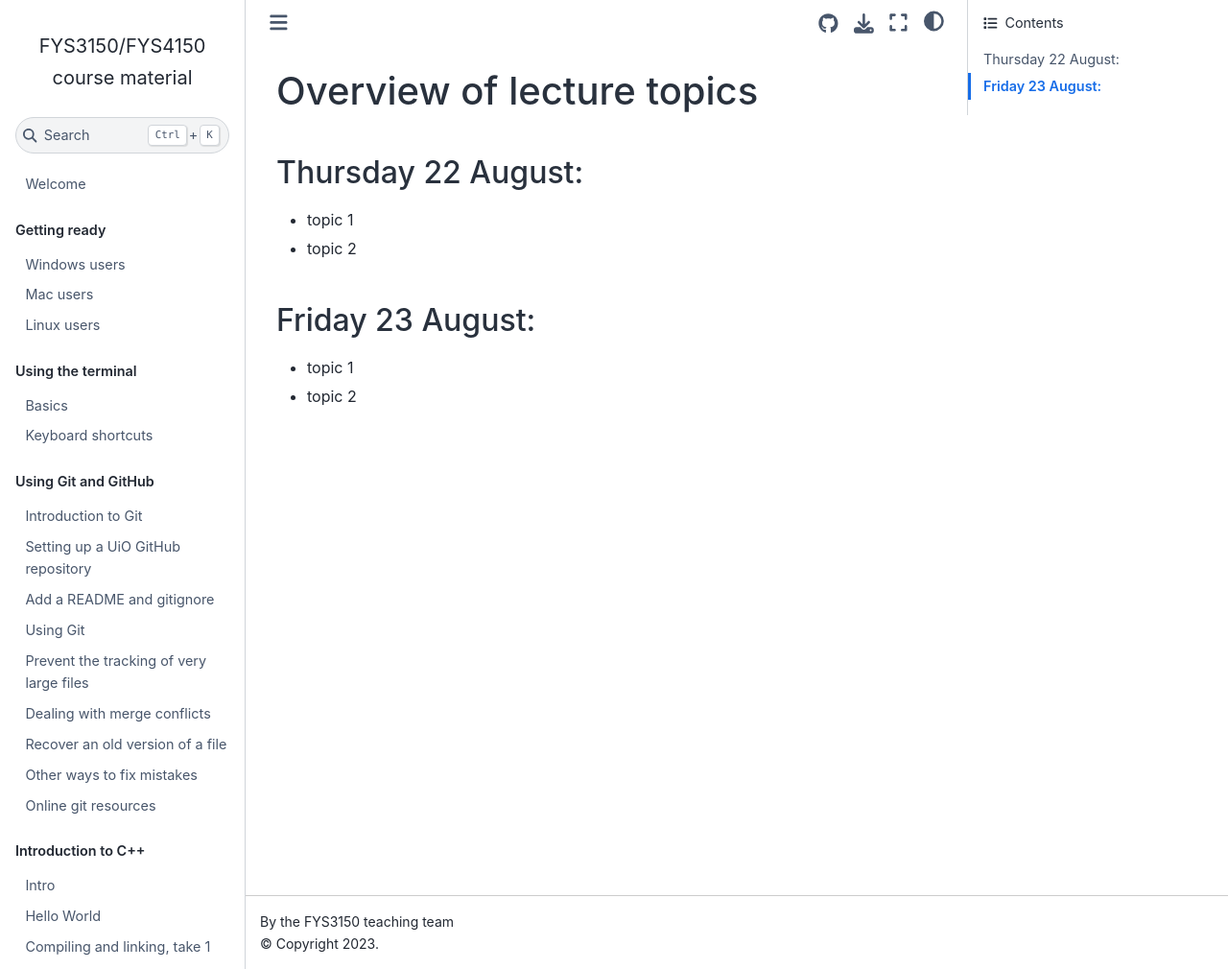
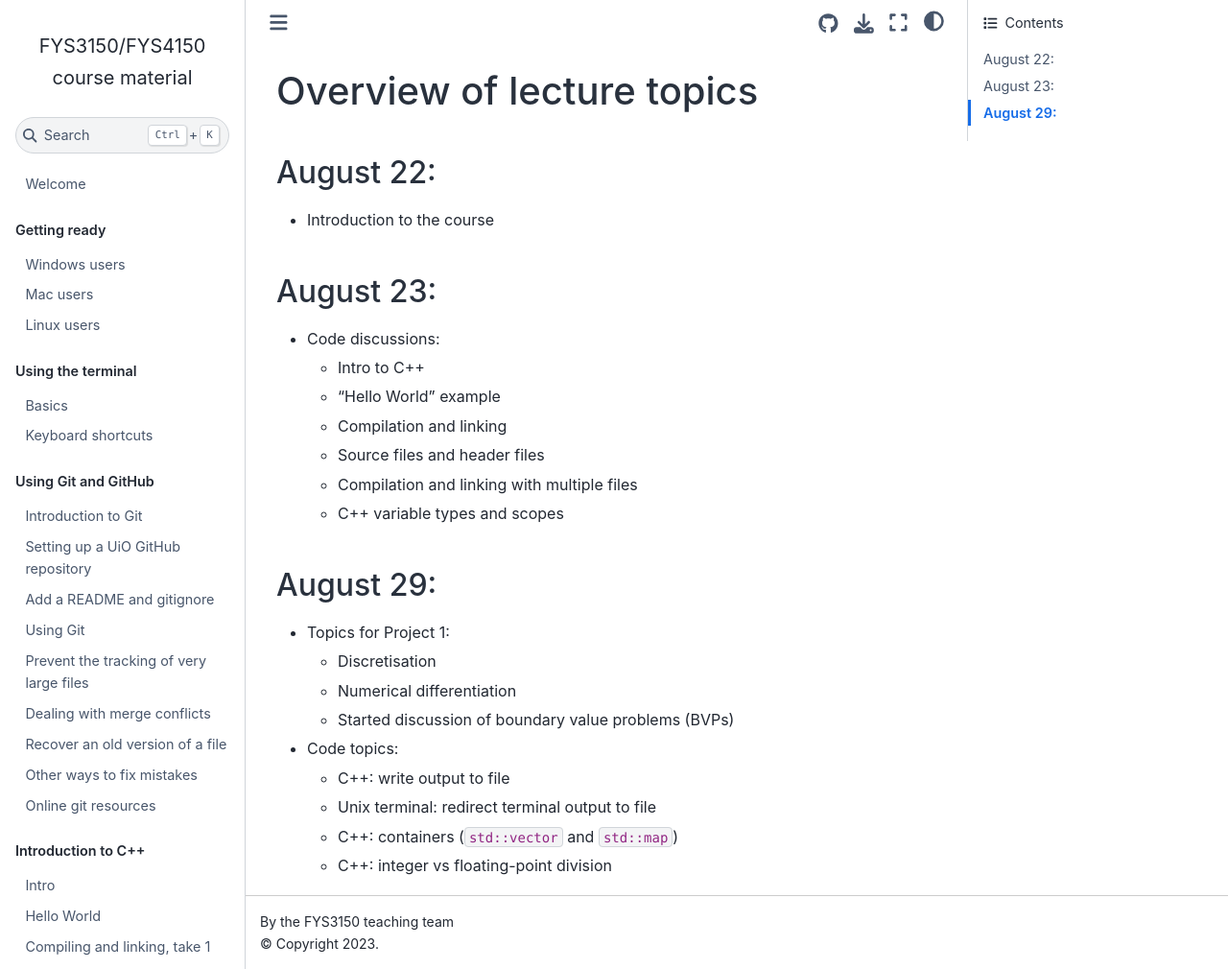
Before and after one commit to anderkve/FYS3150, a Jupyter Book: the page built from lecture_notes/2024/README.md, in a window 1280 px wide and 1010 px high. Shown: the whole window at 96% size. Built offline with Jupyter Book 1.0.4 settings and Sphinx 7.4.7 and the Sphinx Book theme 1.1.4, drawn with Linux system fonts in a browser that asks for light colours.

Commit message:
Updated overview of lecture topics

```diff
--- a/lecture_notes/2024/README.md
+++ b/lecture_notes/2024/README.md
@@ -1,13 +1,31 @@
 ## Overview of lecture topics
 
 
-### Thursday 22 August:
+### August 22:
 
-- topic 1
-- topic 2
+- Introduction to the course
 
 
-### Friday 23 August:
+### August 23:
 
-- topic 1
-- topic 2
+- Code discussions:
+  - Intro to C++
+  - "Hello World" example
+  - Compilation and linking
+  - Source files and header files
+  - Compilation and linking with multiple files
+  - C++ variable types and scopes
+
+
+### August 29:
+
+- Topics for Project 1:
+  - Discretisation
+  - Numerical differentiation
+  - Started discussion of boundary value problems (BVPs)
+
+- Code topics:
+  - C++: write output to file
+  - Unix terminal: redirect terminal output to file
+  - C++: containers (`std::vector` and `std::map`)
+  - C++: integer vs floating-point division
```
